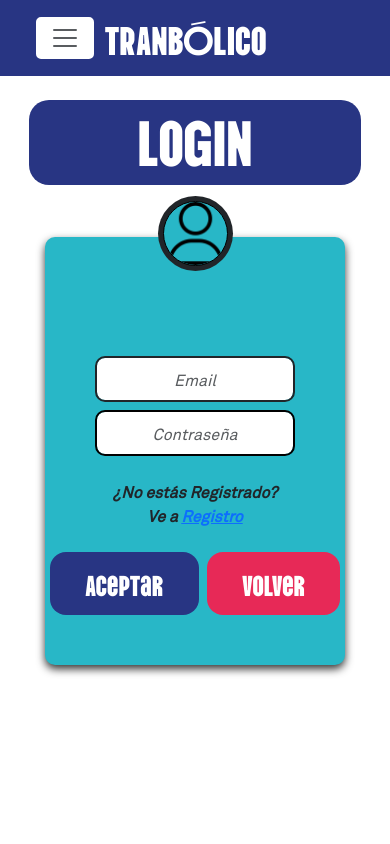
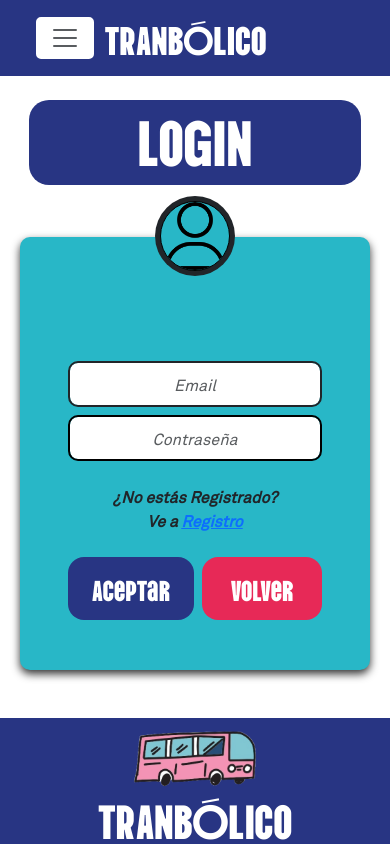
Before and after one commit to PabloVillalbaAlcaide/Tranbolico-App, a React (Vite) app in the folder Client/: page /login in a window 390 px wide. Shown: the top 844 px of the page. Built offline with nearby package versions, Linux system fonts and the light colour scheme.

Commit message:
boton navbar login register responsive fecha invertida historial

```diff
--- a/Client/src/components/NavBarApp/NavBarApp.css
+++ b/Client/src/components/NavBarApp/NavBarApp.css
@@ -102,7 +102,7 @@
 }
 
 .avatar-user:active,
-.avatar-user-navbar:active{
+.avatar-user-navbar:active {
   animation: avatarSpin 0.3s ease-in-out;
 }
 
@@ -164,7 +164,7 @@
   font-size: 1.1rem;
   font-weight: 600;
   border-radius: 16px;
-  padding-inline: 10px;
+  padding-inline: 5px;
   transition-duration: 0.2s;
   min-height: 50px;
   border: none;
--- a/Client/src/components/locationSelector/locationSelector.scss
+++ b/Client/src/components/locationSelector/locationSelector.scss
@@ -1,18 +1,42 @@
+// .dropdown-list {
+//   max-height: 200px;
+//   overflow-y: auto;
+//   border: 1px solid #ced4da;
+//   border-radius: 0.25rem;
+//   box-shadow: 0 0.125rem 0.25rem rgba(0, 0, 0, 0.075);
+//   margin-top: 0.5rem;
+// }
+
+// .dropdown-item {
+//   cursor: pointer;
+//   padding: 0.75rem 1.25rem;
+//   transition: background-color 0.2s ease-in-out;
+// }
+
+// .dropdown-item:hover {
+//   background-color: #f8f9fa;
+// }
 .dropdown-list {
-  max-height: 200px;
+  border: 1px solid #cbd5e1;
   overflow-y: auto;
-  border: 1px solid #ced4da;
-  border-radius: 0.25rem;
-  box-shadow: 0 0.125rem 0.25rem rgba(0, 0, 0, 0.075);
-  margin-top: 0.5rem;
+  overflow-x: hidden;
+  // min-height: 50px;
+  max-height: 150px;
+  text-align: left;
+  border-radius: 8px;
+  transition: opacity 0.3s ease-in-out;
+  // padding: 6px;
+    cursor: pointer;
+    transition: background-color 0.3s cubic-bezier(0.25, 0.8, 0.25, 1),
+      transform 0.3s cubic-bezier(0.25, 0.8, 0.25, 1),
+      box-shadow 0.3s cubic-bezier(0.25, 0.8, 0.25, 1);
+      &:hover {
+        background-color: #f0f0f0;
+        transform: translateY(-0.01px);
+        box-shadow: 0 6px 12px rgba(0, 0, 0, 0.2);
+      }
+      .dropdown-item {
+        font-weight: bold;
+        white-space: nowrap;
+      }
 }
-
-.dropdown-item {
-  cursor: pointer;
-  padding: 0.75rem 1.25rem;
-  transition: background-color 0.2s ease-in-out;
-}
-
-.dropdown-item:hover {
-  background-color: #f8f9fa;
-}
--- a/Client/src/pages/Auth/Login/Login.jsx
+++ b/Client/src/pages/Auth/Login/Login.jsx
@@ -1,4 +1,3 @@
-// Button, Col
 import "./login.scss";
 import { Container, Form, Row } from "react-bootstrap";
 import icono from "/images/perfil2.png";
@@ -45,7 +44,7 @@ export const Login = () => {
       localStorage.setItem("token", res.data.token);
 
       if (res.data.finalResult.user_type === 1) {
-        navigate("/admin"); //enviar al administrador
+        navigate("/admin");
       } else if (res.data.finalResult.user_type === 2) {
         navigate("/");
       }
@@ -60,20 +59,17 @@ export const Login = () => {
   return (
     <>
       <Row className="mx-2">
-        {/* <div className="ppal-login text-center text-white  mt-2">
-          <h2 className="mb-0 py-2">LOGIN</h2>
-        </div> */}
-        <TitleTram backgroundColor={'var(--tranbolico-azul)'} color={"white"}>
+        <TitleTram backgroundColor={"var(--tranbolico-azul)"} color={"white"}>
           LOGIN
         </TitleTram>
         <Container
           fluid
-          className="p-0 mt-1  d-flex justify-content-center align-items-start"
-          style={{ minHeight: "80vh" }}
+          className="p-0 mt-1 d-flex justify-content-center align-items-start"
         >
-          <div className="contenedor-login mt-5 text-center d-flex align-items-center justify-content-center flex-column">
-            <img src={icono} alt="personIcon" className="login-img  mt-1  " />
-            {/* <h2 className="h2-login fs-2">login</h2> */}
+          <div className="contenedor-login my-5 px-5 mb-lg-0 text-center d-flex flex-column justify-content-center ">
+            <div>
+              <img src={icono} alt="personIcon" className="login-img mt-1" />
+            </div>
             <Form.Group>
               <Form.Control
                 className="input-form-login pb-2"
@@ -115,24 +111,13 @@ export const Login = () => {
             </strong>
             <br />
             <div className=" d-flex flex-row gap-2 align-items-center justify-content-center">
-              {/* <Button onClick={handleSubmit} className="btn-iniciar-login">
-                Iniciar Sesión
-              </Button> */}
               <ButtonTram
                 backgroundColor="var(--tranbolico-azul)"
                 onClick={handleSubmit}
               >
                 Aceptar
               </ButtonTram>
-
-              {/* <Button
-                className="btn-volver-login border-0 "
-                onClick={() => navigate("/")}
-              >
-                Volver
-              </Button> */}
               <ButtonTram
-
                 backgroundColor="var(--tranbolico-fucsia)"
                 onClick={() => navigate("/")}
               >
--- a/Client/src/pages/Auth/Login/login.scss
+++ b/Client/src/pages/Auth/Login/login.scss
@@ -13,8 +13,7 @@
   font-size: 1rem;
   background-color: #28b7c7;
   border-radius: 10px;
-  padding: 50px;
-  padding-inline: 50px;
+  padding-block: 50px;
   width: 100%;
   max-width: 400px;
   box-shadow: 0 4px 8px rgba(0, 0, 0, 0.8);
@@ -25,7 +24,7 @@
   background-color: #28b7c7;
   border-radius: 100px;
   border: 1px solid black;
-  width: 65px;
+  width: 70px;
   position: relative;
   top: -90px;
   box-shadow: 0 0 0 5px;
@@ -80,7 +79,7 @@
 
 @media (max-width: 800px) {
   .contenedor-login {
-    width: 80%;
+    width: 100%;
     min-width: 300px;
     padding-inline: 50px;
   }
--- a/Client/src/pages/Auth/Register/Register.jsx
+++ b/Client/src/pages/Auth/Register/Register.jsx
@@ -156,7 +156,10 @@ export const Register = () => {
       try {
         console.log("register", register);
 
-        await axios.post(`${import.meta.env.VITE_API_URL}/users/registerUser`, register);
+        await axios.post(
+          `${import.meta.env.VITE_API_URL}/users/registerUser`,
+          register
+        );
         console.log("registrado");
 
         navigate("/MsgVerifyEmail");
@@ -172,7 +175,7 @@ export const Register = () => {
         {/* <div className="ppal-register text-center text-white mt-2 mb-2 ">
           <h2 className="mb-0 py-2">REGISTRO</h2>
         </div> */}
-        <TitleTram backgroundColor={'var(--tranbolico-azul)'} color={"white"}>
+        <TitleTram backgroundColor={"var(--tranbolico-azul)"} color={"white"}>
           REGISTRO
         </TitleTram>
         <div className="contenedor-register d-flex justify-content-center mt-5">
@@ -183,7 +186,6 @@ export const Register = () => {
                   className="register-img"
                   src="/public/images/perfil2.png"
                   alt="personIcon"
-                  width={"50px"}
                 />
               </div>
               <div className="form-grid">
@@ -363,7 +365,10 @@ export const Register = () => {
                 >
                   Registrar
                 </Button> */}
-                <ButtonTram backgroundColor = 'var(--tranbolico-azul)' onClick={onSubmit}>
+                <ButtonTram
+                  backgroundColor="var(--tranbolico-azul)"
+                  onClick={onSubmit}
+                >
                   Registrar
                 </ButtonTram>
                 {/* <Button
@@ -372,7 +377,10 @@ export const Register = () => {
                 >
                   Volver
                 </Button> */}
-                <ButtonTram backgroundColor="var(--tranbolico-fucsia)" onClick={() => navigate("/")}>
+                <ButtonTram
+                  backgroundColor="var(--tranbolico-fucsia)"
+                  onClick={() => navigate("/")}
+                >
                   Volver
                 </ButtonTram>
               </div>
--- a/Client/src/pages/userReservations/UserReservations.jsx
+++ b/Client/src/pages/userReservations/UserReservations.jsx
@@ -5,7 +5,7 @@ import { AppContext } from "../../context/TranbolicoContextProvider";
 import axios from "axios";
 import { Table } from "react-bootstrap";
 import { ModalApp } from "../../components/modal/Modal";
-import { TitleTram } from "../../components/TitleTram/TitleTram";
+import { format } from "date-fns";
 
 const iconoCancelar = (
   <svg
@@ -26,6 +26,7 @@ export const UserReservations = () => {
   const { globalState, loading } = useContext(AppContext);
   const [show, setShow] = useState(false);
   const [element, setElement] = useState(null);
+  const formatFecha = (fecha) => format(new Date(fecha), "dd/MM/yyyy");
 
   useEffect(() => {
     if (!loading && globalState.user) {
@@ -39,7 +40,9 @@ export const UserReservations = () => {
     }
     try {
       const res = await axios.get(
-        `${import.meta.env.VITE_API_URL}/reservation/${partialUrl}/${globalState.user.user_id}`,
+        `${import.meta.env.VITE_API_URL}/reservation/${partialUrl}/${
+          globalState.user.user_id
+        }`,
         {
           headers: { Authorization: `Bearer ${globalState.token}` },
         }
@@ -104,10 +107,12 @@ export const UserReservations = () => {
                 {elem.arrival_province_ida}, {elem.arrival_city_ida}
               </td>
               <td>
-                {elem.departure_days_ida} / {elem.departure_times_ida}
+                {formatFecha(elem.departure_days_ida)} /{" "}
+                {elem.departure_times_ida}
               </td>
               <td>
-                {elem.departure_days_vuelta} / {elem.departure_times_vuelta}
+                {formatFecha(elem.departure_days_vuelta)} /{" "}
+                {elem.departure_times_vuelta}
               </td>
               <td>Guía Turístico</td>
               <td>12€</td>
```
Also changed, not shown: Client/src/pages/Auth/Register/register.scss (line endings or trailing spaces).
